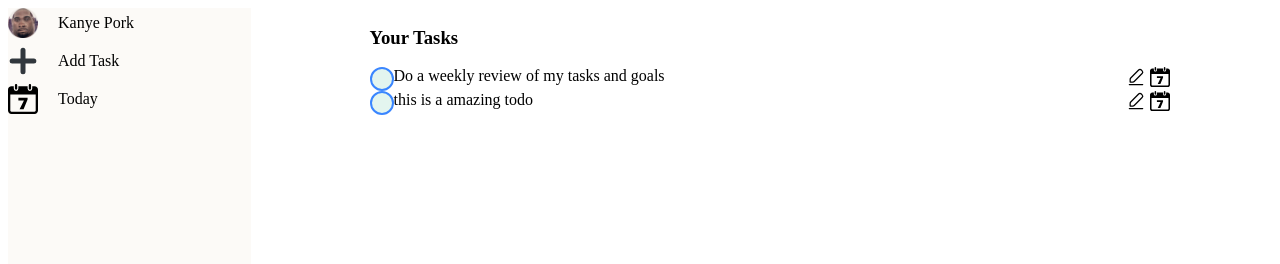
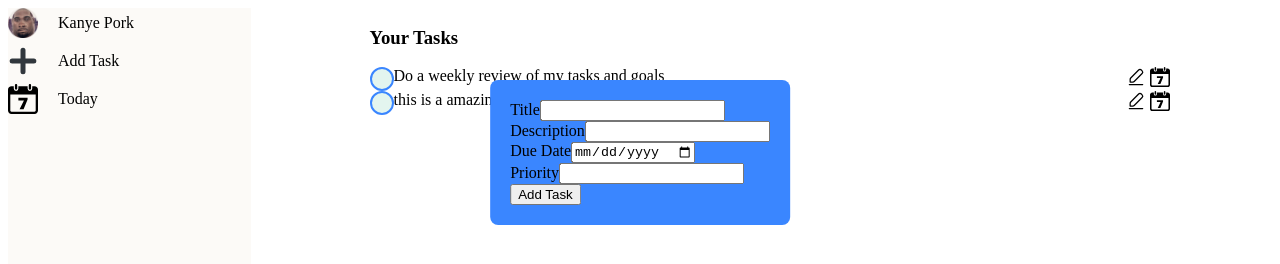
Before and after one commit to dollarwolv/to-do-list, a website built with webpack: page src/template.html in a window 1280 px wide. Built offline with nearby package versions, Linux system fonts and the light colour scheme.

Commit message:
Add ability to add task via form

```diff
--- a/src/index.js
+++ b/src/index.js
@@ -13,5 +13,26 @@ console.log(manager.unfinished)
 let firstTask = manager.unfinished[0];
 console.log(firstTask);
 
-const domManager = new DOMManager();
-domManager.renderTask(firstTask);
+let projects = [];
+
+const dom = new DOMManager();
+dom.renderTask(firstTask);
+dom.renderTaskAdder();
+dom.form.addEventListener("submit", (event) => {
+    event.preventDefault();
+
+    // get form data
+    const formData = new FormData(dom.form);
+
+    // TODO: replace with choosing which project to add to
+    const defaultProject = new toDoProject("default");
+    defaultProject.createToDo({
+        title: formData.get("title"),
+        description: formData.get("description"),
+        dueDate: formData.get("dueDate"),
+        priority: formData.get("priority")
+    })
+
+    let task = defaultProject.unfinished[0];
+    dom.renderTask(task);
+})
--- a/src/manageDOM.js
+++ b/src/manageDOM.js
@@ -1,9 +1,11 @@
 import editImgSrc from "./img/edit.svg"
 import calendarImgSrc from "./img/calendar.svg"
+
 
 class DOMManager{
     constructor() {
         this.tasksListDiv = document.getElementById("tasks-list");
+        // this.actualToDoContainer = document.getElementById("actual-todo-container");
     }
 
     renderTask(task) {
@@ -45,6 +47,44 @@ class DOMManager{
         taskImageContainerDiv.appendChild(img);
         return taskImageContainerDiv
     }
+
+    renderTaskAdder() {
+        const formDiv = document.createElement("div");
+        formDiv.classList.add("form-div");
+        const form = document.createElement("form");
+        form.id = "task-form";
+
+        const fields = [
+            { label: "Title", type: "text", name: "title" },
+            { label: "Description", type: "text", name: "description" },
+            { label: "Due Date", type: "date", name: "dueDate" },
+            { label: "Priority", type: "text", name: "priority" }
+        ];
+
+        fields.forEach(field => {
+            const label = document.createElement("label");
+            label.textContent = field.label;
+            label.setAttribute("for", field.name);
+
+            const input = document.createElement("input");
+            input.type = field.type;
+            input.name = field.name;
+            input.id = field.name;
+
+            form.appendChild(label);
+            form.appendChild(input);
+            form.appendChild(document.createElement("br"));
+        });
+
+        const submit = document.createElement("input");
+        submit.type = "submit";
+        submit.value = "Add Task";
+
+        form.appendChild(submit);
+        formDiv.appendChild(form);
+        document.body.appendChild(formDiv);
+        this.form = form;
+    }
 }
 
 export default DOMManager;
--- a/src/styles.css
+++ b/src/styles.css
@@ -45,6 +45,7 @@
     width: 100%;
     max-width: 800px;
     margin: 0px 24px;
+    position: relative;
 }
 
 .checkbox.checked {
@@ -65,3 +66,14 @@
     gap: 4px;
     margin-left: auto;
 }
+
+.form-div {
+    position: absolute;
+    top: 10%;
+    left: 50%;
+    transform: translateX(-50%);
+    background-color: #3a86ff;
+    padding: 20px;
+    border-radius: 8px;
+    z-index: 1000;
+}
```
